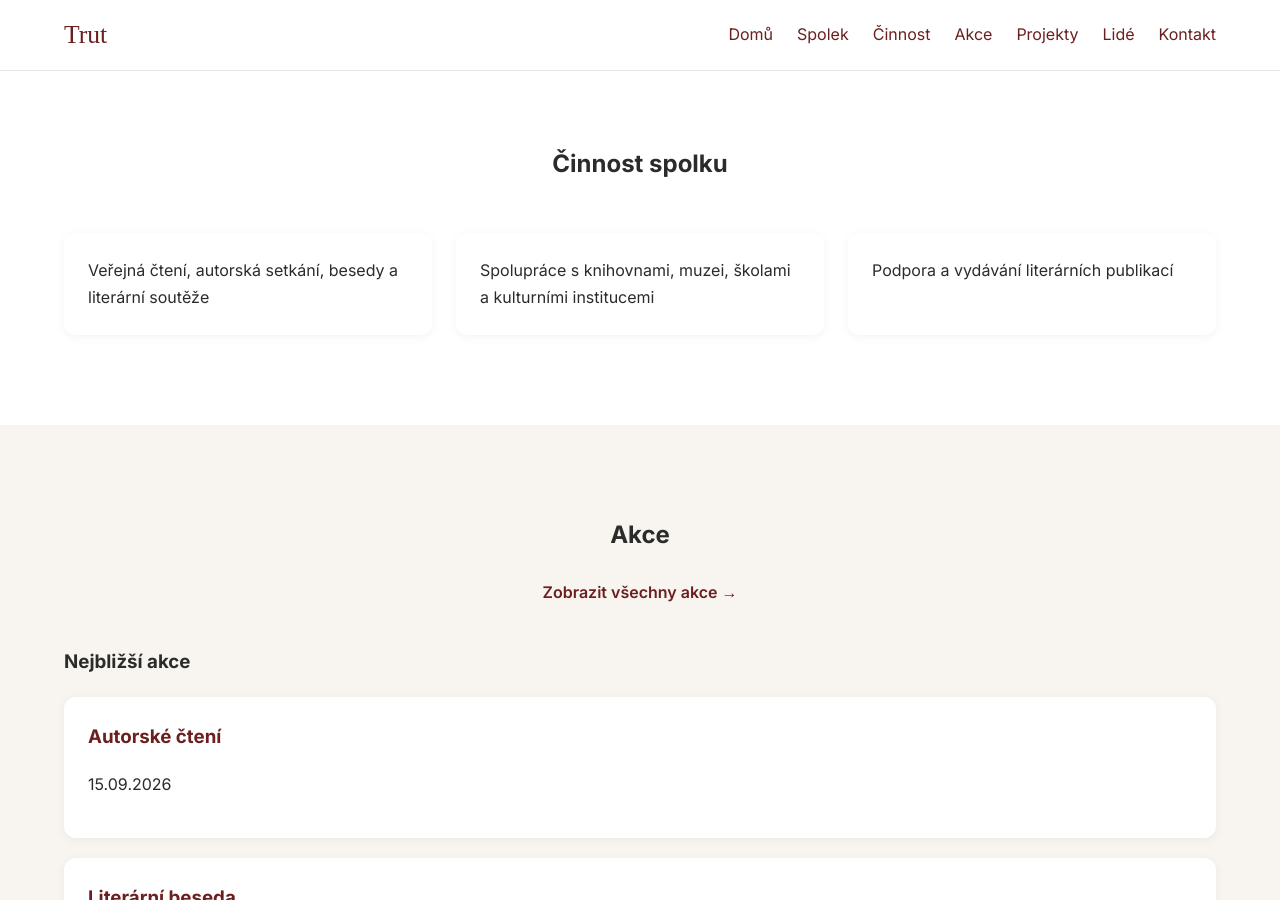
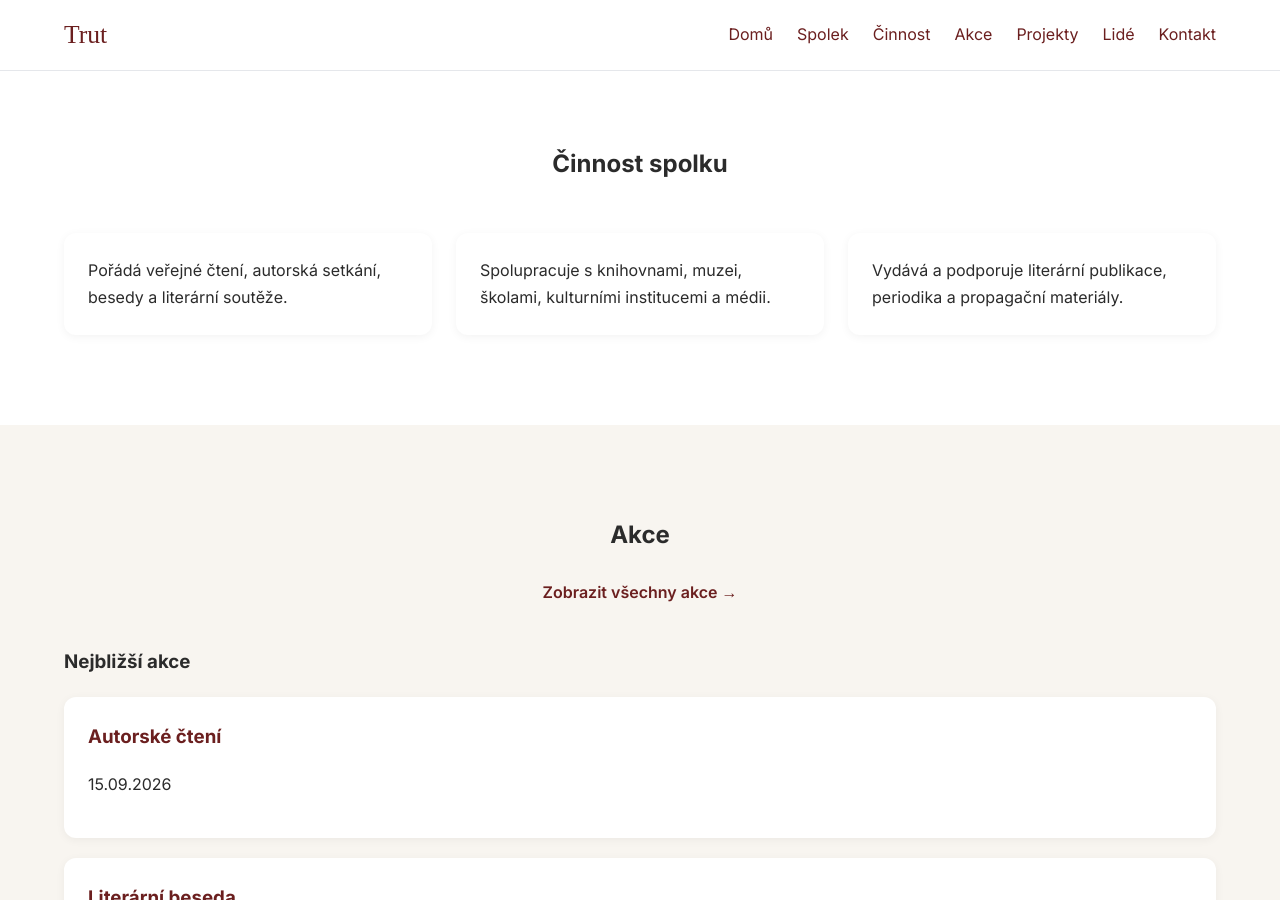
Before and after one commit to petira/trut, a Jekyll site: the page built from index.md, in a window 1280 px wide and 900 px high, scrolled down 1229 px. Built offline with Jekyll 4.4.1, drawn with Linux system fonts in a browser that asks for light colours; some web fonts are replaced.

Commit message:
Update home.html

```diff
--- a/_layouts/home.html
+++ b/_layouts/home.html
@@ -61,17 +61,13 @@ layout: default
 
         <div class="cards">
 
-            <div class="card">
-                Veřejná čtení, autorská setkání, besedy a literární soutěže
-            </div>
+            {% for activity in site.data.organization.activities %}
 
-            <div class="card">
-                Spolupráce s knihovnami, muzei, školami a kulturními institucemi
-            </div>
+                <div class="card">
+                    {{ activity }}
+                </div>
 
-            <div class="card">
-                Podpora a vydávání literárních publikací
-            </div>
+            {% endfor %}
 
         </div>
 
```
